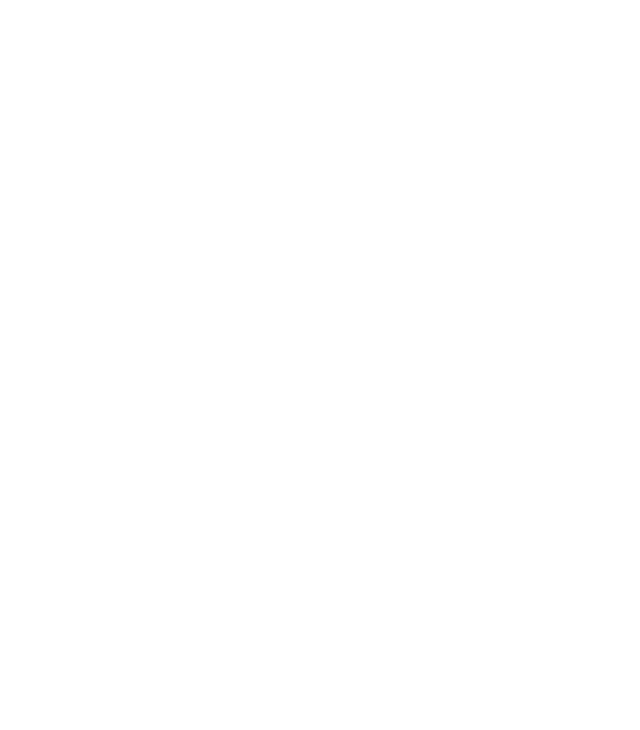
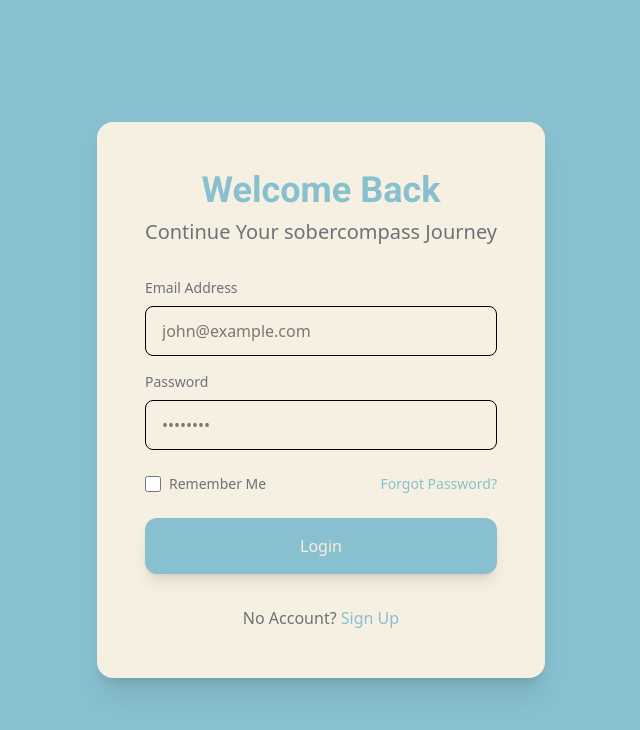
Before and after one commit to rashad3412/sobercompass, a React (Vite) app: page /login in a window 1280 px wide. Before the commit this address had no page. Shown: the top 730 px of the page, without its empty margins (319-959 px from the left). Built offline with nearby package versions, Linux system fonts and the light colour scheme.

Commit message:
created login page

```diff
--- a/src/App.jsx
+++ b/src/App.jsx
@@ -11,8 +11,8 @@
       <Routes>
         <Route path="/" element={<SplashScreen />} />
         <Route path="/signup" element={<SignUpScreen />} />
-        {/* <LoginScreen />
-        <ChatScreen />
+        <Route path="/login" element={<LoginScreen />} />
+        {/* <ChatScreen />
         <MenuScreen /> */}
       </Routes>
     </BrowserRouter>
--- a/src/pages/LoginScreen.jsx
+++ b/src/pages/LoginScreen.jsx
@@ -1,7 +1,94 @@
 import React from "react";
+import { Link } from "react-router-dom";
 
 const LoginScreen = () => {
-  return <div>Login Screen</div>;
+  return (
+    <section className="min-h-screen bg-teal flex items-center justify-center p-6 relative overflow-hidden">
+      {/* Core Value Decorations */}
+      {["Anchor", "Awaken", "Navigate", "Renew", "Thrive"].map(
+        (word, index) => (
+          <span
+            key={word}
+            className="absolute opacity-10 text-teal font-bold text-xl md:text-3xl pointer-events-none"
+            style={{
+              top: `${15 + index * 18}%`,
+              left: index % 2 === 0 ? "3%" : "87%",
+              transform: `rotate(${index % 2 === 0 ? "-8deg" : "12deg"})`,
+            }}
+          >
+            {word}
+          </span>
+        )
+      )}
+
+      <div className="bg-cream rounded-2xl shadow-xl p-8 md:p-12 w-full max-w-md z-10">
+        <header className="mb-8 text-center">
+          <h1 className="text-3xl md:text-4xl font-bold text-teal mb-2 font-roboto">
+            Welcome Back
+          </h1>
+          <p className="text-gray text-lg md:text-xl font-light">
+            Continue Your sobercompass Journey
+          </p>
+        </header>
+
+        <form className="space-y-6">
+          <div className="space-y-4">
+            <div>
+              <label className="block text-gray text-sm font-medium mb-2">
+                Email Address
+              </label>
+              <input
+                type="email"
+                className="w-full px-4 py-3 rounded-lg border border-gray-200 focus:border-teal focus:ring-2 focus:ring-teal/30 transition"
+                placeholder="john@example.com"
+              />
+            </div>
+
+            <div>
+              <label className="block text-gray text-sm font-medium mb-2">
+                Password
+              </label>
+              <input
+                type="password"
+                className="w-full px-4 py-3 rounded-lg border border-gray-200 focus:border-teal focus:ring-2 focus:ring-teal/30 transition"
+                placeholder="••••••••"
+              />
+            </div>
+          </div>
+
+          <div className="flex justify-between items-center mb-6">
+            <div className="flex items-center">
+              <input
+                type="checkbox"
+                id="remember"
+                className="w-4 h-4 border-gray-300 rounded text-teal focus:ring-teal"
+              />
+              <label htmlFor="remember" className="ml-2 text-sm text-gray">
+                Remember Me
+              </label>
+            </div>
+            <Link
+              to="/forgot-password"
+              className="text-sm text-teal hover:underline"
+            >
+              Forgot Password?
+            </Link>
+          </div>
+
+          <button className="w-full bg-teal text-cream py-4 px-6 rounded-xl font-medium hover:bg-teal-dark transition-colors shadow-lg">
+            Login
+          </button>
+        </form>
+
+        <p className="text-center mt-8 text-gray">
+          No Account?{" "}
+          <Link to="/signup" className="text-teal font-medium hover:underline">
+            Sign Up
+          </Link>
+        </p>
+      </div>
+    </section>
+  );
 };
 
 export default LoginScreen;
--- a/src/pages/SignUpScreen.jsx
+++ b/src/pages/SignUpScreen.jsx
@@ -6,7 +6,7 @@
     <section className="min-h-screen bg-teal flex items-center justify-center p-6 relative overflow-hidden">
       <div className="bg-cream rounded-2xl shadow-xl p-8 md:p-12 w-full max-w-md z-10">
         <header className="mb-8 text-center">
-          <h1 className="text-3xl md:text-4xl font-bold text-teal mb-2">
+          <h1 className="text-3xl md:text-4xl font-bold text-teal mb-2 font-roboto">
             Start Your Journey
           </h1>
           <p className="text-gray text-lg md:text-xl font-light">
```
